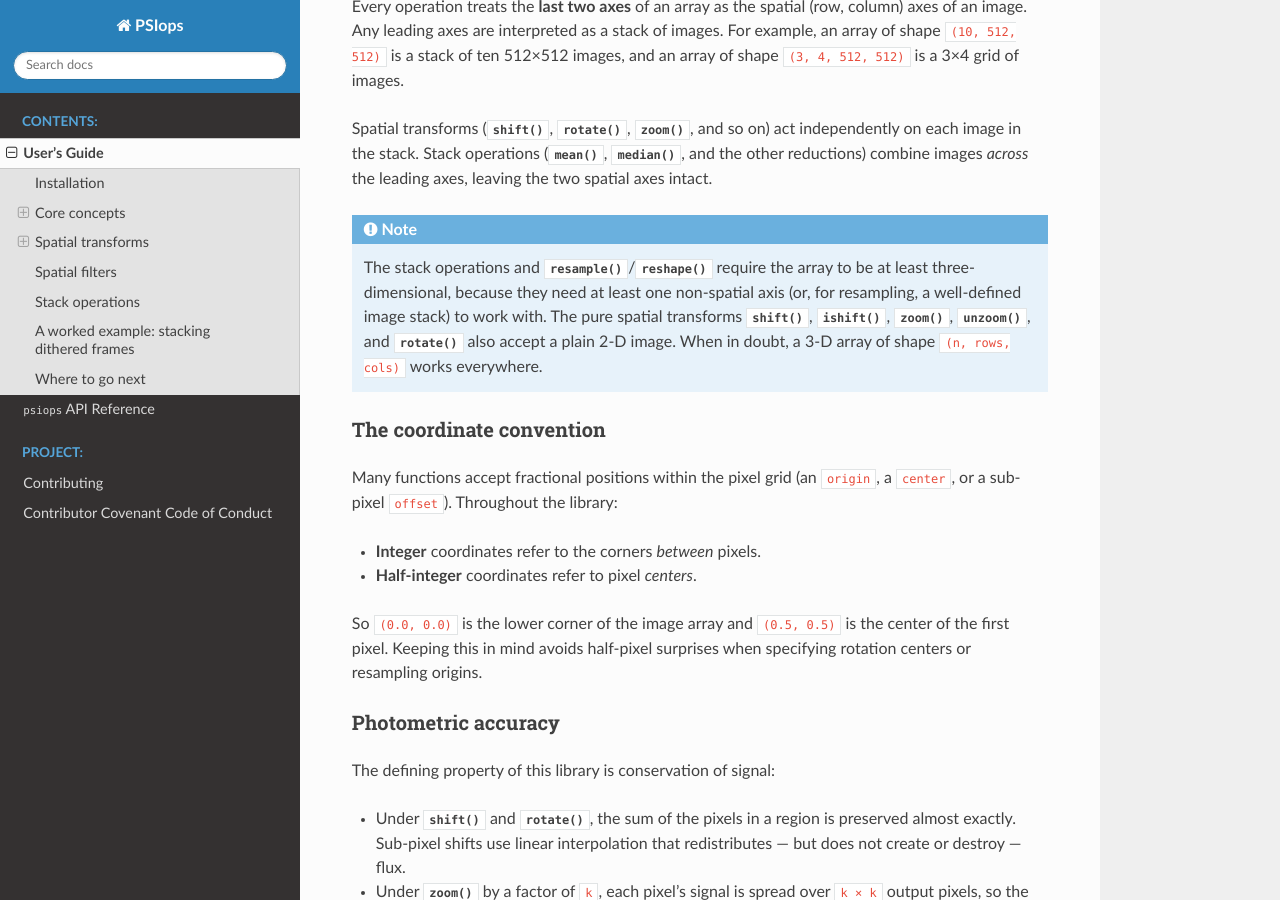
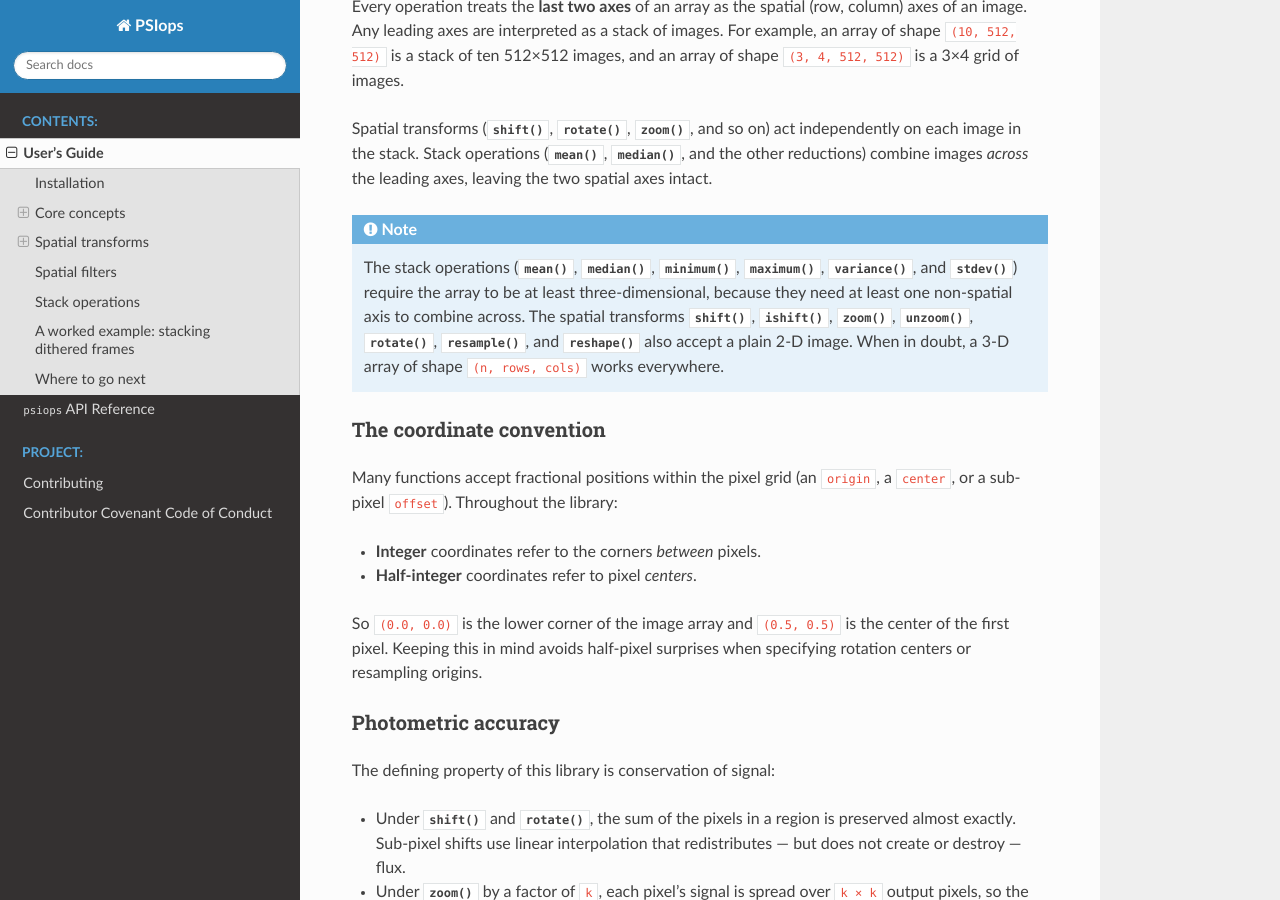
Before and after one commit to SETI/rms-psiops, a Sphinx documentation site: the page built from docs/userguide.rst, in a window 1280 px wide and 900 px high, scrolled down 1307 px. Built offline with Sphinx 7.4.7 and the Read the Docs theme 3.1.0, drawn with Linux system fonts in a browser that asks for light colours; some of the changed text lies outside the part shown.

Commit message:
docs: reflect 2-D resample/reshape support in the User's Guide
- Correct the dimensionality note: only the stack reductions (mean,
  median, minimum, maximum, variance, stdev) require >=3-D; resample and
  reshape now accept a plain 2-D image alongside the other spatial
  transforms.
- Simplify the resample/reshape examples to use 2-D arrays.

Co-Authored-By: Claude Opus 4.8 (1M context) <noreply@anthropic.com>

```diff
--- a/docs/userguide.rst
+++ b/docs/userguide.rst
@@ -54,12 +54,13 @@ axes intact.
 
 .. note::
 
-   The stack operations and :func:`~psiops.resample`/:func:`~psiops.reshape`
-   require the array to be at least three-dimensional, because they need at least
-   one non-spatial axis (or, for resampling, a well-defined image stack) to work
-   with. The pure spatial transforms :func:`~psiops.shift`,
-   :func:`~psiops.ishift`, :func:`~psiops.zoom`, :func:`~psiops.unzoom`, and
-   :func:`~psiops.rotate` also accept a plain 2-D image. When in doubt, a 3-D
+   The stack operations (:func:`~psiops.mean`, :func:`~psiops.median`,
+   :func:`~psiops.minimum`, :func:`~psiops.maximum`, :func:`~psiops.variance`, and
+   :func:`~psiops.stdev`) require the array to be at least three-dimensional,
+   because they need at least one non-spatial axis to combine across. The spatial
+   transforms :func:`~psiops.shift`, :func:`~psiops.ishift`, :func:`~psiops.zoom`,
+   :func:`~psiops.unzoom`, :func:`~psiops.rotate`, :func:`~psiops.resample`, and
+   :func:`~psiops.reshape` also accept a plain 2-D image. When in doubt, a 3-D
    array of shape ``(n, rows, cols)`` works everywhere.
 
 
```
Also changed, not shown: other parts of docs/userguide.rst (+3 -3 lines).
